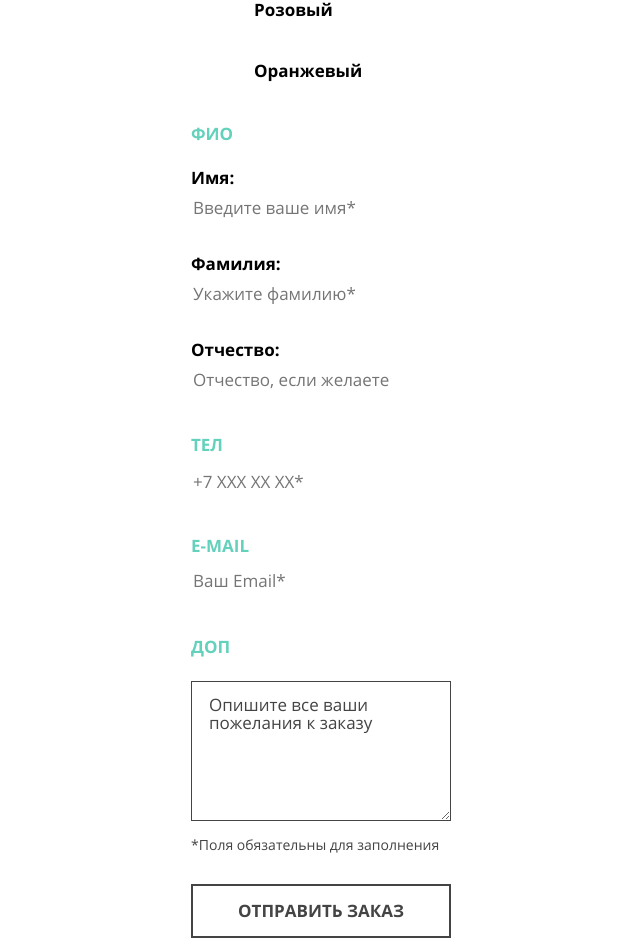
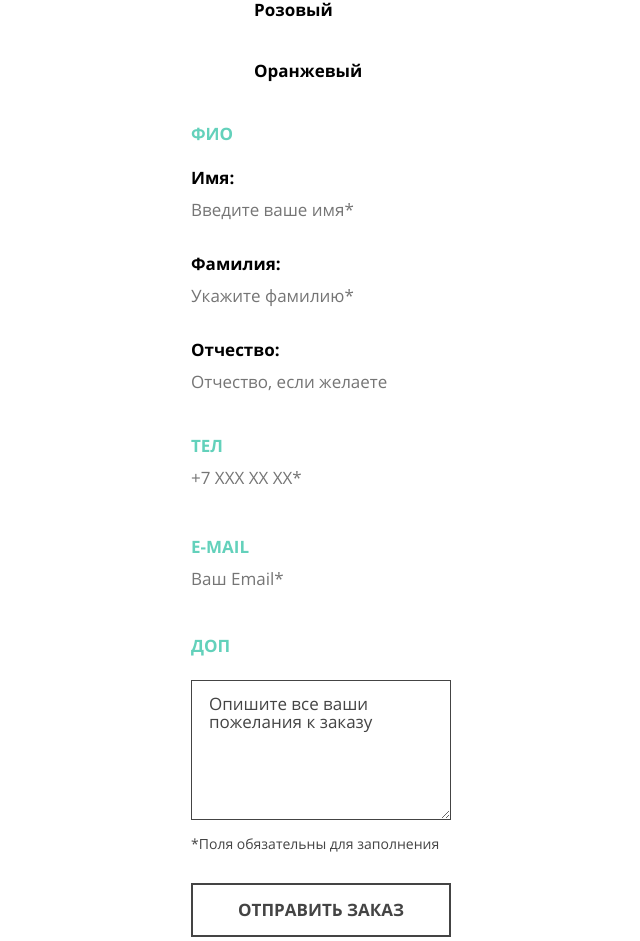
Before and after one commit to Laptenok-vita/419117-mishka, a website: page source/form.html in a window 1280 px wide. Shown: the part 1192-2133 px from the top of the page, without its empty margins (319-959 px from the left). Drawn offline with nearby package versions, Linux system fonts and the light colour scheme; files that its build step writes are made by us from their sources.

Commit message:
Заменяет input-tel и input-email на input-text

```diff
--- a/source/form.html
+++ b/source/form.html
@@ -41,7 +41,6 @@
     <h1 class="page-main__title">Вязание на заказ</h1>
     <p class="page-main__text">Мы будем рады воплотить в жизнь ваши пожелания! Заполните простую форму заказа и мы свяжемся с вами, чтобы уточнить детали.</p>
     <form class="page-main__form form" action="http://echo.htmlacademy.ru" method="post">
-
       <fieldset class="form__group">
         <legend class="form__title">Тип</legend>
         <div class="form__radio-list">
@@ -55,7 +54,6 @@
           </div>
         </div>
       </fieldset>
-
       <fieldset class="form__group">
         <legend class="form__title">Цвет</legend>
         <div class="form__checkbox-list">
@@ -85,7 +83,6 @@
           </div>
         </div>
       </fieldset>
-
       <fieldset class="form__group">
         <legend class="form__title">ФИО</legend>
         <div class="form__text-list">
@@ -103,23 +100,20 @@
           </div>
         </div>
       </fieldset>
-
       <fieldset class="form__group">
         <legend class="form__title">ТЕЛ</legend>
-        <div class="form__tel-list input-tel">
-          <label class="input-tel__label visually-hidden" for="user-phone">Введите Ваш номер телефона</label>
-          <input class="input-tel__input" type="tel" id="user-phone" name="user-phone" placeholder="+7 ХХХ ХХ ХХ*" required>
+        <div class="form__tel-list input-text">
+          <label class="input-text__label visually-hidden" for="user-phone">Введите Ваш номер телефона</label>
+          <input class="input-text__input" type="tel" id="user-phone" name="user-phone" placeholder="+7 ХХХ ХХ ХХ*" required>
         </div>
       </fieldset>
-
       <fieldset class="form__group">
         <legend class="form__title">E-mail</legend>
-        <div class="input-email">
-          <label class="input-email__label visually-hidden" for="user-email">Введите Ваш e-mail</label>
-          <input class="input-email__input" type="email" id="user-email" name="user-email" placeholder="Ваш Email*" required>
+        <div class="form__mail-list input-text">
+          <label class="input-text__label visually-hidden" for="user-email">Введите Ваш e-mail</label>
+          <input class="input-text__input" type="email" id="user-email" name="user-email" placeholder="Ваш Email*" required>
         </div>
       </fieldset>
-
       <fieldset class="form__group">
         <legend class="form__title">ДОП</legend>
         <div class="input-textarea">
@@ -127,7 +121,6 @@
           <textarea class="input-textarea__input" id="user-wishes" name="user-wishes">Опишите все ваши пожелания к заказу</textarea>
         </div>
       </fieldset>
-
       <p class="form__text">*Поля обязательны для заполнения</p>
       <button class="form__submit button" type="submit">Отправить заказ</button>
     </form>
--- a/source/sass/blocks/form.scss
+++ b/source/sass/blocks/form.scss
@@ -26,12 +26,21 @@
   margin: 5px 0 30px;
 }
 
-.form__text-list {
-  margin: 3px 0 45px;
+.form__tel-list {
+  margin-bottom: 37px;
 }
 
-.form__tel-list {
-  margin: 3px 0 45px;
+.form__text-list {
+  margin: 0 0 -10px 0;
+  padding: 24px 0 20px;
+}
+
+.form__text-item {
+  margin: 0 0 22px 0;
+}
+
+.form__mail-list {
+  margin: 0 0 35px 0;
 }
 
 .form__text {
--- a/source/sass/blocks/input-email.scss
+++ /dev/null
@@ -1,15 +0,0 @@
-.input-email {
-  margin: 5px 0 36px;
-  padding: 10px 0;
-}
-
-.input-email__input {
-  width: 260px;
-
-  font-weight: 400;
-  font-size: inherit;
-  line-height: 18px;
-  font-family: inherit;
-  color: $color-text;
-  border: none;
-}
--- a/source/sass/blocks/input-tel.scss
+++ /dev/null
@@ -1,15 +0,0 @@
-.input-tel {
-  margin: 5px 0 32px;
-  padding: 12px 0;
-}
-
-.input-tel__input {
-  width: 260px;
-
-  font-weight: 400;
-  font-size: inherit;
-  line-height: 18px;
-  font-family: inherit;
-  color: $color-text;
-  border: none;
-}
--- a/source/sass/blocks/input-text.scss
+++ b/source/sass/blocks/input-text.scss
@@ -1,15 +1,16 @@
 .input-text {
   display: flex;
   flex-direction: column;
-  margin-bottom: 15px;
 }
 
 .input-text__label {
-  padding: 21px 0 10px;
+  padding: 0 0 0 0;
 }
 
 .input-text__input {
   width: 260px;
+  padding: 13px 0;
+
 
   font-weight: 400;
   font-size: inherit;
--- a/source/sass/style.scss
+++ b/source/sass/style.scss
@@ -9,9 +9,7 @@
 @import "blocks/form.scss";
 @import "blocks/goods-week.scss";
 @import "blocks/input-checkbox.scss";
-@import "blocks/input-email.scss";
 @import "blocks/input-radio.scss";
-@import "blocks/input-tel.scss";
 @import "blocks/input-text.scss";
 @import "blocks/input-textarea.scss";
 @import "blocks/knitted-baskets.scss";
```
Also changed, not shown: source/catalog.html (+6 -1 lines), source/index.html (+18 -9 lines).
